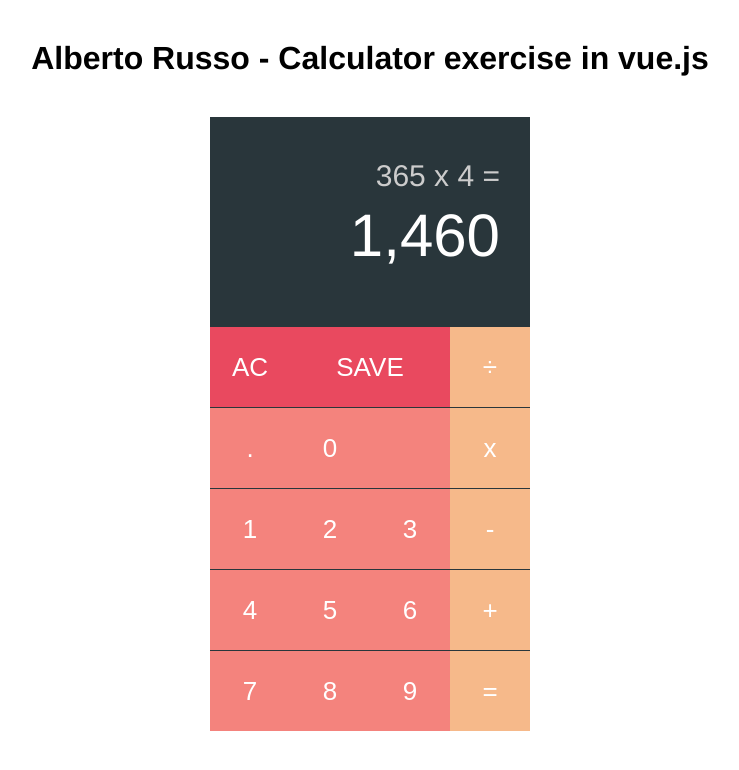
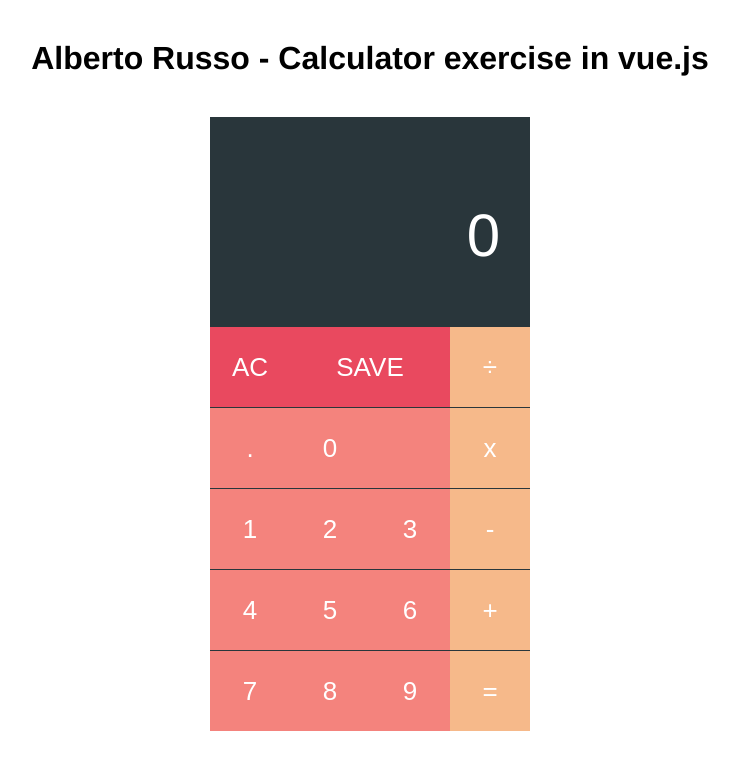
Before and after one commit to albertorusso/calculator-vuejs, a Vue app: page / in a window 1280 px wide. Shown: the top 770 px of the page, without its empty margins (270-1009 px from the left). Built offline with nearby package versions, Linux system fonts and the light colour scheme.

Commit message:
create calculator functionalities and connect to the store

```diff
--- a/package.json
+++ b/package.json
@@ -10,6 +10,7 @@
     "serve:storybook": "vue-cli-service serve:storybook -p 8001 -c private/storybook"
   },
   "dependencies": {
+    "math-expression-evaluator": "^1.2.17",
     "vue": "^2.5.21"
   },
   "devDependencies": {
--- a/src/components/molecules/VCalculatorDisplay/index.vue
+++ b/src/components/molecules/VCalculatorDisplay/index.vue
@@ -2,11 +2,11 @@
 <template>
   <div class="v-calculator-display">
     <div class="v-calculator-display__header">
-      <VCalculatorContent classModifier="header" :text="operationSummary"/>
+      <VCalculatorContent classModifier="header" :text="expressionSummary"/>
     </div>
     <div class="v-calculator-display__result">
       <VCalculatorContent
-        :text="operation"
+        :text="expression"
       />
     </div>
   </div>
--- a/src/components/molecules/VCalculatorDisplay/script.js
+++ b/src/components/molecules/VCalculatorDisplay/script.js
@@ -5,11 +5,11 @@ export default {
     VCalculatorContent
   },
   props: {
-    operationSummary: {
+    expressionSummary: {
       required: true,
       type: String
     },
-    operation: {
+    expression: {
       default: () => (0),
       required: true,
       type: String
--- a/src/components/organisms/TheCalculator/index.vue
+++ b/src/components/organisms/TheCalculator/index.vue
@@ -2,7 +2,7 @@
 <template>
   <div class="the-calculator">
     <div class="the-calculator__display">
-      <VCalculatorDisplay :operationSummary="getOperationSummary" :operation="getOperation"/>
+      <VCalculatorDisplay :expressionSummary="getExpressionSummary" :expression="getExpression"/>
     </div>
     <div class="the-calculator__keyboard">
       <div class="the-calculator__main-keyboard">
--- a/src/components/organisms/TheCalculator/script.js
+++ b/src/components/organisms/TheCalculator/script.js
@@ -11,20 +11,20 @@ export default {
     VCalculatorOperations
   },
   computed: {
-    getOperationSummary(){
+    getExpressionSummary(){
       let summary = ''
 
       if(this.$store){
-        summary = this.$store.state.display.operationSummary
+        summary = this.$store.state.display.expressionSummary
       }
 
       return summary
     },
-    getOperation(){
+    getExpression(){
       let operation = '0'
 
       if(this.$store){
-        operation = this.$store.state.display.operation
+        operation = this.$store.state.display.expression
       }
 
       return operation
--- a/src/storeModules/calculator-store.js
+++ b/src/storeModules/calculator-store.js
@@ -1,28 +1,71 @@
+import math from'math-expression-evaluator'
+import calculator from '../utils/calculator.js'
 import Vue from 'vue'
 import Vuex from 'vuex'
 
 Vue.use(Vuex)
 
 const state = {
+  currentValue: 0,
+  expression: '',
   display: {
-    operationSummary: '365 x 4 =',
-    operation: '1,460'
+    expressionSummary: '',
+    expression: '0'
   }
 }
 
 const mutations = {
   clearCalculator(state, value) {
-    state.display.operationSummary = ''
-    state.display.operation = '0'
+    state.currentValue = '',
+    state.expression = ''
+    state.display.expressionSummary = ''
+    state.display.expression = '0'
   },
   updateCurrentOperand(state, value) {
-    console.log('in update operand', value)
+    const newValue = calculator.updateOperand(state.currentValue, value)
+
+    if(newValue){
+      state.currentValue += newValue
+
+      if(state.expression === '0'){
+        state.expression = newValue === '.' ? '0.' : newValue
+      } else {
+        state.expression += newValue
+      }
+
+      state.display.expression = String(state.expression)
+    }
+
   },
   addOperation(state, value) {
-    console.log('in add operation', value)
+    const newValue = calculator.addOperation(state.expression, value)
+
+    if(newValue){
+      state.currentValue = 0
+
+      if(state.expression === '0' && newValue === '-'){
+        state.expression = newValue
+      } else {
+        state.expression += newValue
+      }
+
+      state.display.expression = String(state.expression)
+    }
+
   },
   evalOperation(state, value) {
-    console.log('in eval', value)
+    try {
+      const result = String(math.eval(state.expression))
+
+      if(isNaN(result)){
+        state.display.expressionSummary = 'ERROR'
+      } else {
+        state.display.expressionSummary = state.display.expression + '='
+        state.display.expression = String(math.eval(state.expression))
+      }
+    } catch {
+      state.display.expressionSummary = 'ERROR'
+    }
   }
 }
 
@@ -43,7 +86,7 @@ const actions = {
     const value = payload.value
 
     if(value === '='){
-      return commit('evalOperation', payload.value)
+      return commit('evalOperation')
     } else {
       return commit('addOperation', payload.value)
     }
--- /dev/null
+++ b/src/utils/calculator.js
@@ -0,0 +1,32 @@
+const updateOperand = (currentValue, value) => {
+  let res = ''
+
+  if (currentValue === 0 && value === '0') {
+    res = ''
+  } if (currentValue === '-' && value === '0'){
+    res = value
+  } else if(isNaN(currentValue + value) === false){
+    res = value
+  }
+
+  return res
+}
+
+const addOperation = (operation, value) => {
+    let res = ''
+    let lastDigit = operation.substr(-1)
+
+    if((lastDigit === '0' || lastDigit === '*' || lastDigit === '/') && value === '-'){
+      res = value
+    } else if(isNaN(lastDigit) === false){
+      res = value
+    }
+
+    return res
+
+}
+
+export default {
+  updateOperand: updateOperand,
+  addOperation: addOperation
+}
```
Also changed, not shown: 1 other file (tests, documents, lock files or other folders).
